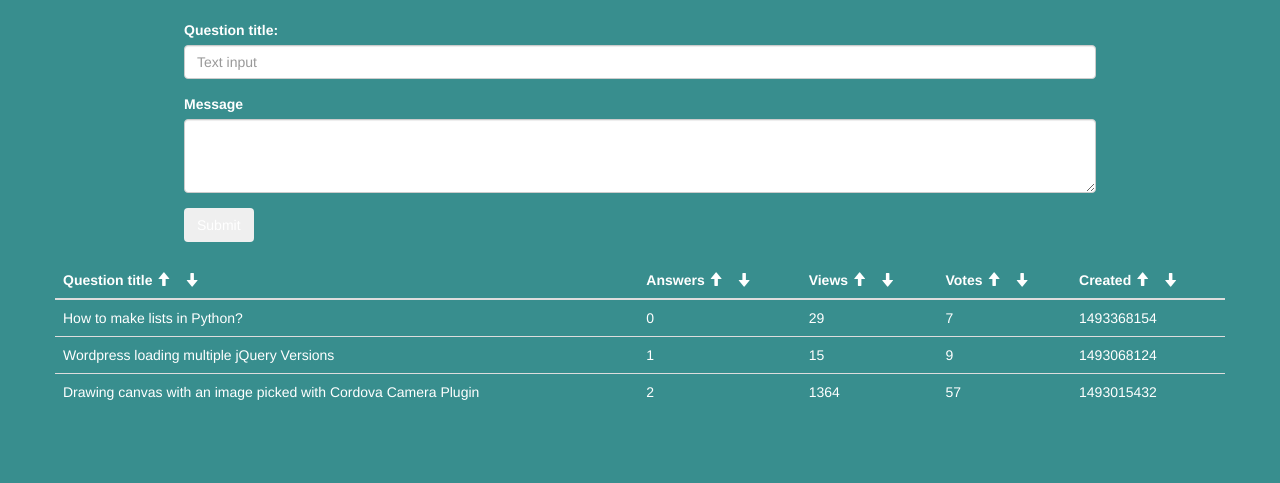
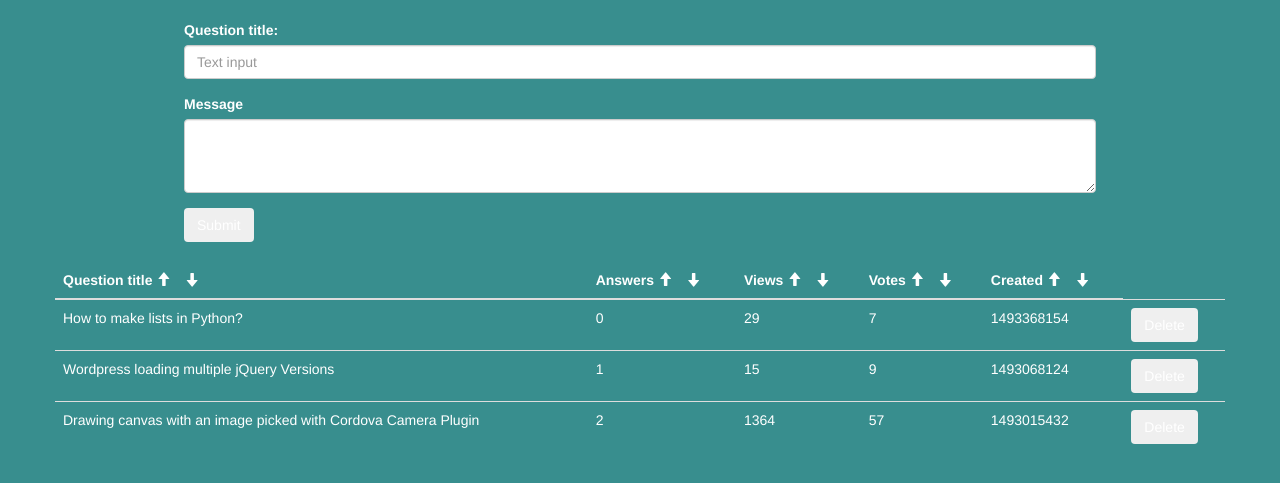
Before and after one commit to meanzwhile/Ask-Mate---Dract, a Flask app: page / in a window 1280 px wide. Shown: the top 483 px of the page. Run offline with Flask 2, Linux system fonts and the light colour scheme; some libraries are stand-ins or nearby versions.

Commit message:
Added delete question  function

```diff
--- a/main.py
+++ b/main.py
@@ -69,7 +69,13 @@ def update(id):
 
 
 @app.route("/question/<question_id>/delete", methods=["POST"])
-def delete_question():
+def delete_question(question_id):
+    question_table = common.get_table_from_file("data/question.csv")
+    ID_INDEX = 0
+    for element in question_table:
+        if element[ID_INDEX] == question_id:
+            question_table.remove(element)
+    common.write_table_to_file(question_table, "data/question.csv")
     return redirect(url_for("index"))
 
 
--- a/templates/index.html
+++ b/templates/index.html
@@ -65,6 +65,9 @@
                         <td>{{ value[2] }}</td>
                         <td>{{ value[3] }}</td>
                         <td>{{ value[1] }}</td>
+                        <td><form method="POST" action="/question/{{ value[0] }}/delete">
+                            <button type="submit" name="delete-question" class="btn">Delete</button>
+                            </form></td>
                     </tr>
                 {% endfor %}
     </tbody>
```
